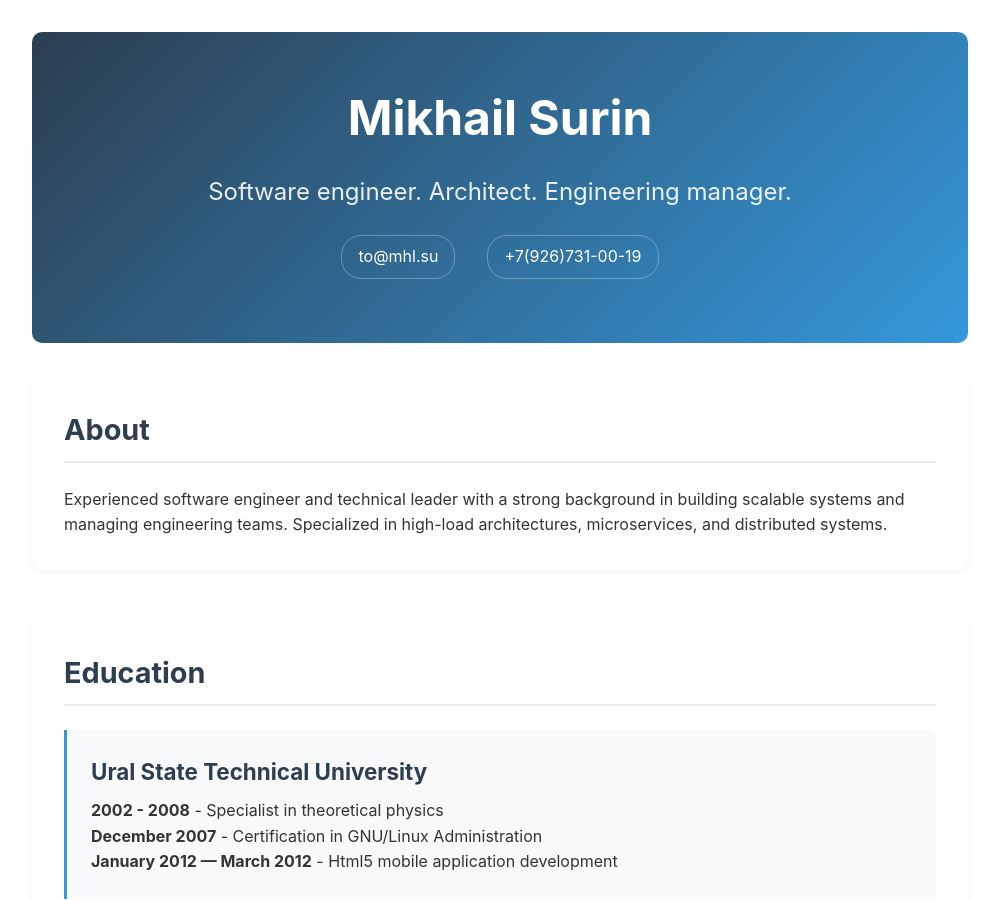
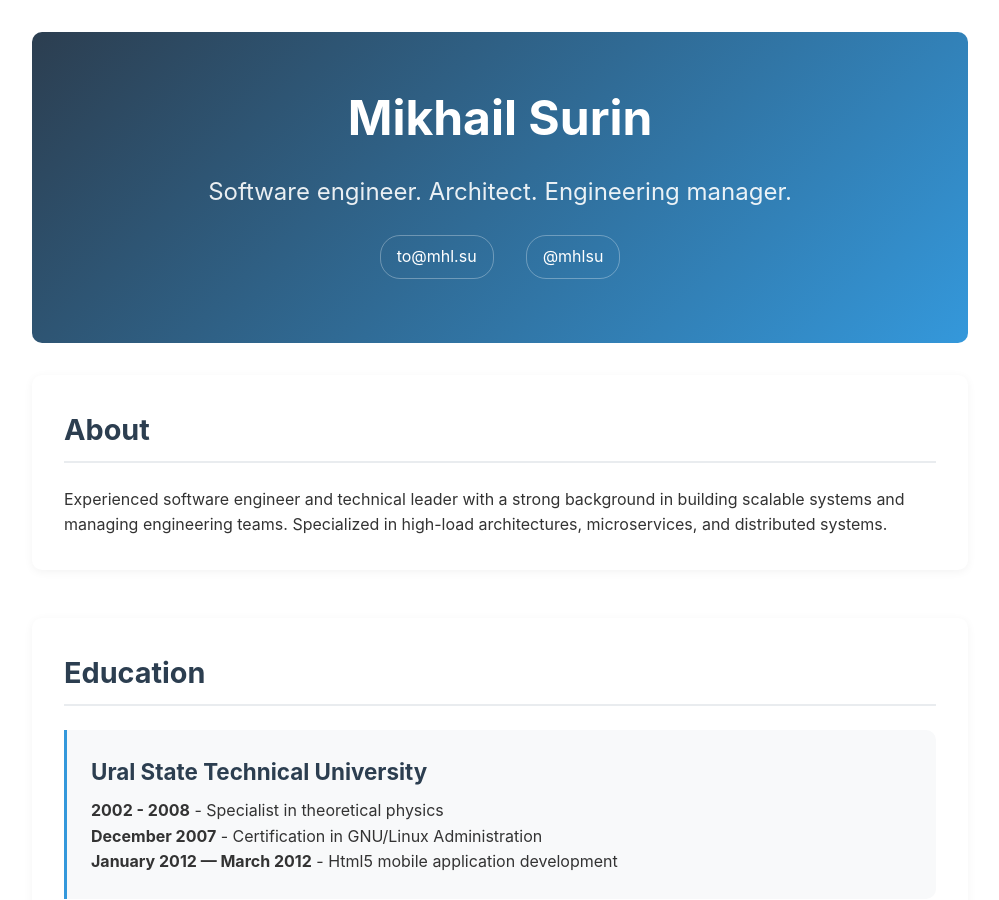
Before and after one commit to antimony/antimony.github.io, a Jekyll site: the page built from index.md, in a window 1280 px wide and 900 px high. Shown: the whole window, without its empty margins (140-1139 px from the left). Built offline with Jekyll 4.4.1, drawn with Linux system fonts in a browser that asks for light colours.

Commit message:
Update contact information in index.md to replace phone number with Telegram handle

```diff
--- a/index.md
+++ b/index.md
@@ -8,7 +8,7 @@ title: Mikhail Surin
     <div class="subtitle">Software engineer. Architect. Engineering manager.</div>
     <div id="webaddress">
         <a href="mailto:to@mhl.su">to@mhl.su</a>
-        <a href="https://mhl.su">+7(926)731-00-19</a>
+        <a href="https://t.me/mhlsu">@mhlsu</a>
     </div>
 </div>
 
```
